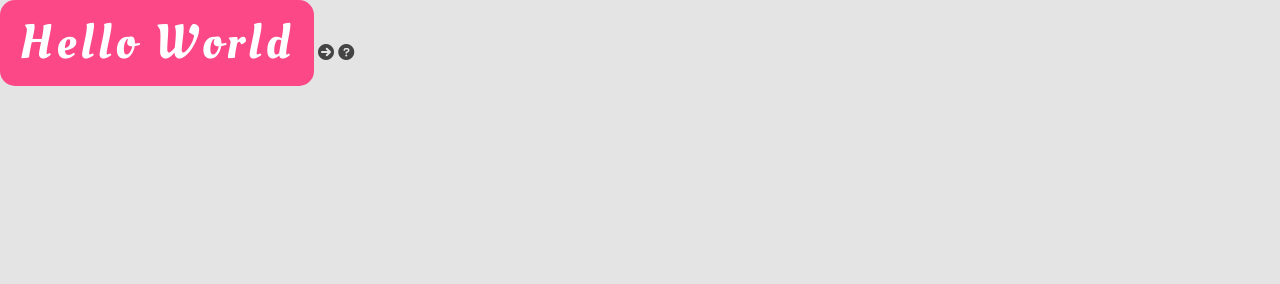
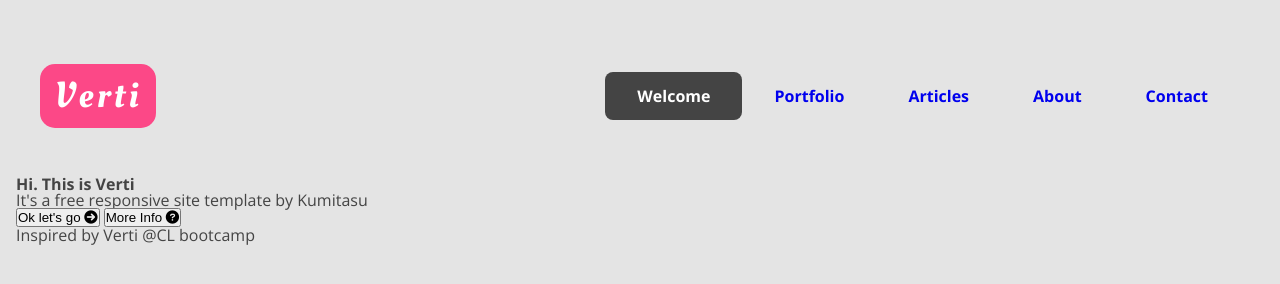
Before and after one commit to Kumitasu/Responsive-project, a website: page public/index.html in a window 1280 px wide. Drawn offline with nearby package versions, Linux system fonts and the light colour scheme.

Commit message:
adding mixins

```diff
--- a/public/index.html
+++ b/public/index.html
@@ -10,8 +10,35 @@
     <title>Responsive project</title>
 </head>
 <body>
-<h1>Hello World</h1>
-<span class="fas fa-arrow-circle-right"></span>
-<span class="fas fa-question-circle"></span>
+
+
+
+
+<header>
+    <h1 class="logo">Verti</h1>
+        <nav>
+            <ul class="menu">
+                <li class="menu_item menu__link--featured"><a class="menu__link" href="/">Welcome</a></li>
+                <li class="menu_item"><a class="menu__link" href="#portfolio">Portfolio</a></li>
+                <li class="menu_item"><a class="menu__link" href="#articles">Articles</a></li>
+                <li class="menu_item"><a class="menu__link" href="#about">About</a></li>
+                <li class="menu_item"><a class="menu__link" href="#contact">Contact</a></li>
+            </ul>
+        </nav>
+</header>
+<section>
+    <h2>Hi. This is Verti</h2>
+    <p>It's a free responsive site template by Kumitasu</p>
+    <button>
+        Ok let's go
+        <span class="fas fa-arrow-circle-right"></span>
+    </button>
+    <button>
+        More Info
+    <span class="fas fa-question-circle"></span>
+    </button>
+</section>
+
+<p>Inspired by Verti @CL bootcamp</p>
 </body>
 </html>
--- /dev/null
+++ b/src/styles/_base.scss
@@ -0,0 +1,8 @@
+body{
+  background-color:$main-background-color;
+  color: $main-font-color;
+  font-family: 'Open Sans', sans-serif;
+  @include tablet {
+    padding:1em;
+  }
+}
--- a/src/styles/_custom.scss
+++ b/src/styles/_custom.scss
@@ -1,19 +1,2 @@
-body{
-  height: 100vh;
-  width: 100%;
-  background-color:$main-background-color;
-  color: $main-font-color;
-  font-family: 'Open Sans', sans-serif;
-}
-
-h1{
-  font-size:3em;
-  color:white;
-  background-color:$logo-background-color;
-  padding: 0.4em;
-  display: inline-block;
-  border-radius: 15px;
-  font-family: 'Oleo Script', cursive;
-  letter-spacing:0.1em;
-  font-weight:300;
-}
+@import "components/header";
+@import "base";
--- a/src/styles/_mixins.scss
+++ b/src/styles/_mixins.scss
@@ -0,0 +1,13 @@
+@mixin tablet{
+  @media screen and (min-width:1000px){
+    @content;
+  }
+}
+
+@mixin desktop{
+  @media screen and (min-width:1250px){
+    max-width: 1200px;
+    margin:0 auto;
+    @content
+  }
+}
--- /dev/null
+++ b/src/styles/components/_header.scss
@@ -0,0 +1,46 @@
+header{
+  height:30vh;
+  display: flex;
+  justify-content: center;
+  align-items: center;
+  @include tablet{
+    justify-content: space-between;
+    height:20vh;
+    }
+  @include desktop;
+
+  .logo{
+    font-size:2.25em;
+    color:white;
+    background-color:$logo-background-color;
+    padding: 0.4em;
+    display: inline-block;
+    border-radius: 15px;
+    font-family: 'Oleo Script', cursive;
+    letter-spacing:0.1em;
+    font-weight:300;
+  }
+}
+
+
+.menu{
+  display: none;
+  @media (min-width: 1000px){
+    display: flex;
+      }
+  .menu_item{
+    padding:1em 2em;
+    border-radius:0.5em;
+    color:$main-font-color;
+  }
+  .menu__link--featured{
+    background-color: $main-font-color;
+    a{
+      color:white;
+    }
+  }
+  .menu__link{
+    text-decoration: none;
+    font-weight: bold;
+  }
+}
```
Also changed, not shown: public/css/style.css, 1 other file.
